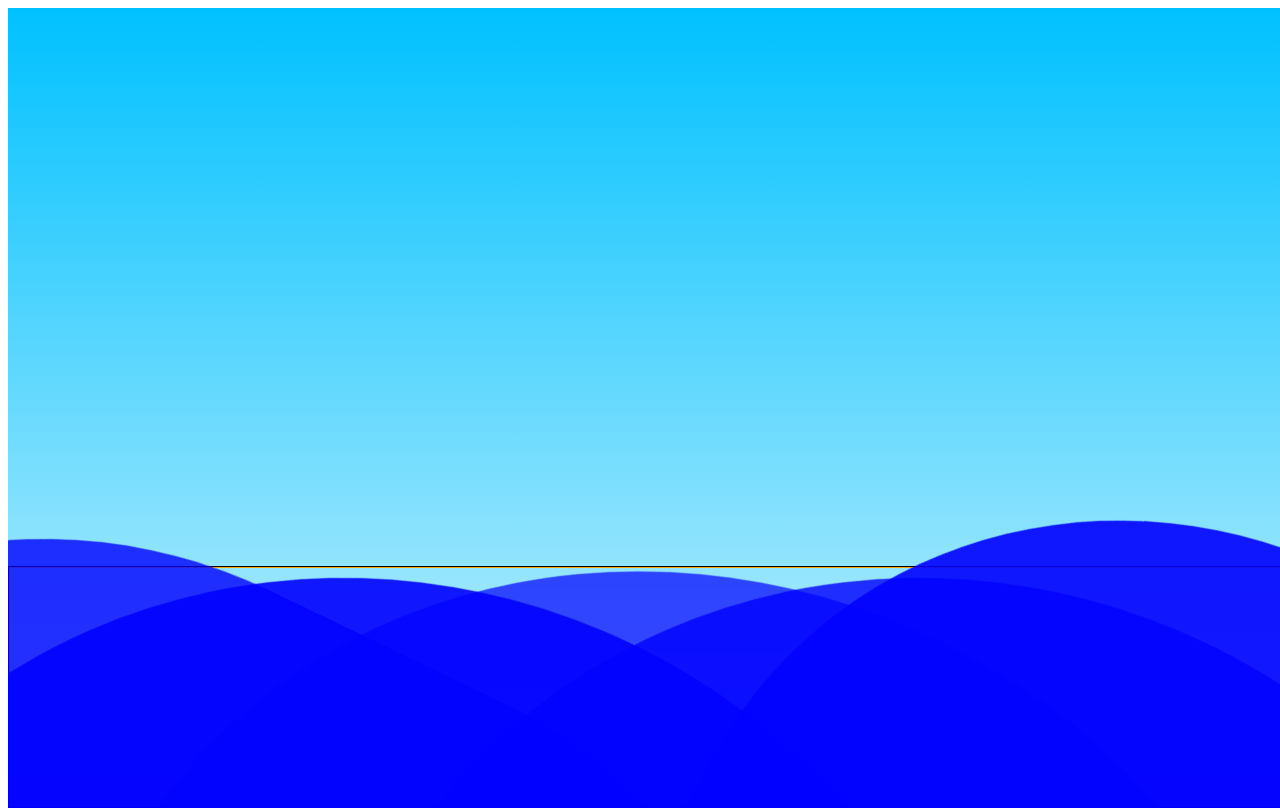
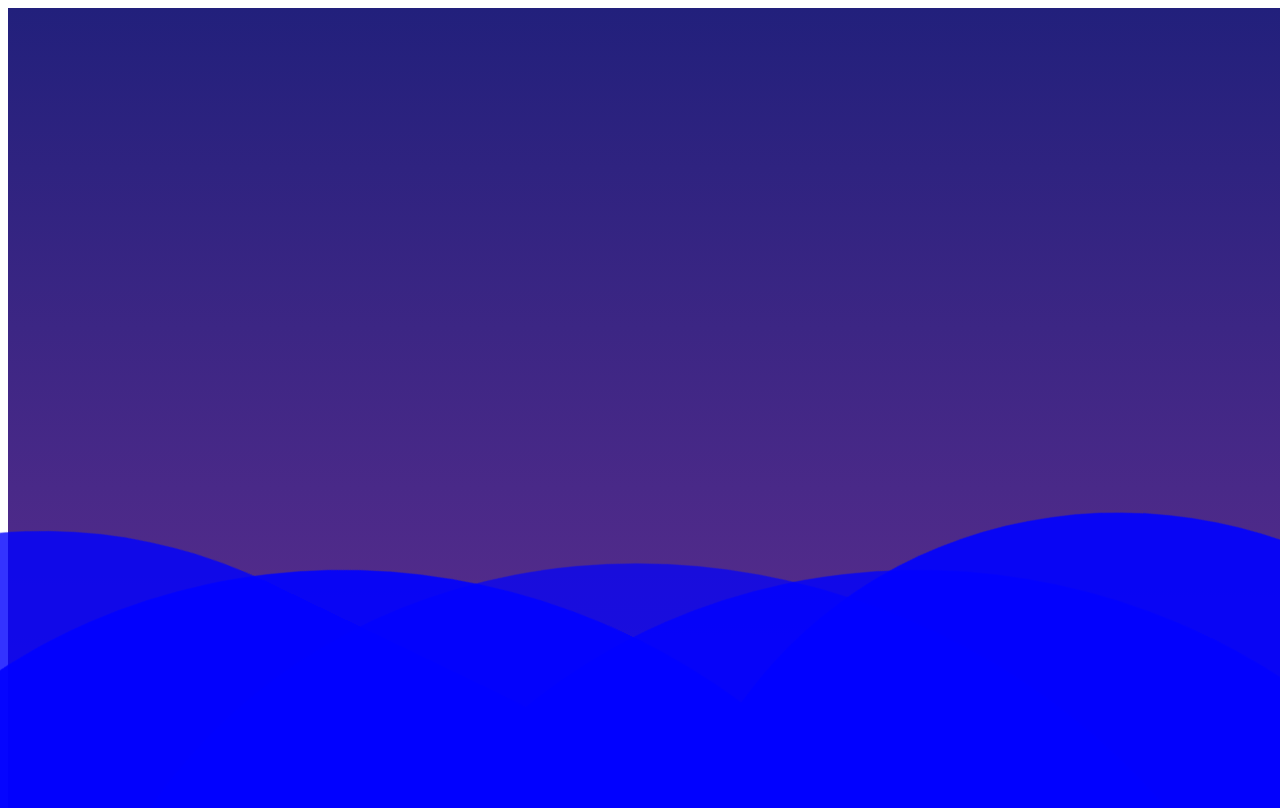
Before and after one commit to Minminjamin/yeosu_night_sea, a Svelte app: page / in a window 1280 px wide. Built offline with nearby package versions, Linux system fonts and the light colour scheme.

Commit message:
style : 야간 테마

```diff
--- a/src/layout/Screen.svelte
+++ b/src/layout/Screen.svelte
@@ -12,31 +12,39 @@
     .day {
         background: linear-gradient(to bottom, #00c1ff, #d1f3fd);
         position: relative;
-        position: relative;
         overflow: hidden;
         transform: translate3d(0, 0, 0);
     }
 
+    .night {
+        position: relative;
+        overflow: hidden;
+        background: linear-gradient(to bottom, #22207c, #632f90);
+        position: relative;
+    }
+
+    /* .night::before {
+        content: "";
+        position: absolute;
+        top: 45%;
+        width: 100%;
+        height: 2%;
+        opacity: 0.01;
+        background: white;
+        box-shadow: 2px 0px white inset;
+    } */
+
     .sea {
         width: 100%;
         height: 30%;
-        border: solid 1px black;
         position: fixed;
         bottom: 0;
-        /* overflow: hidden; */
     }
 
     .waveContainer {
         width: 100%;
         height: 100%;
-        border: solid 1px orange;
         background: none;
-        /* border-radius: 5px;
-        box-shadow: 0 2px 30px rgba(black, 0.2);
-        background: lighten(#f0f4c3, 10%);
-        position: relative;
-        overflow: hidden;
-        transform: translate3d(0, 0, 0); */
     }
 
     .wave {
@@ -91,7 +99,7 @@
     /* 갈매기 or 구름 애니메이션ㄴ */
 </style>
 
-<main class="day">
+<main class="night">
     <article class="sea">
         <section class="waveContainer">
             <figure class="wave -one" />
```
